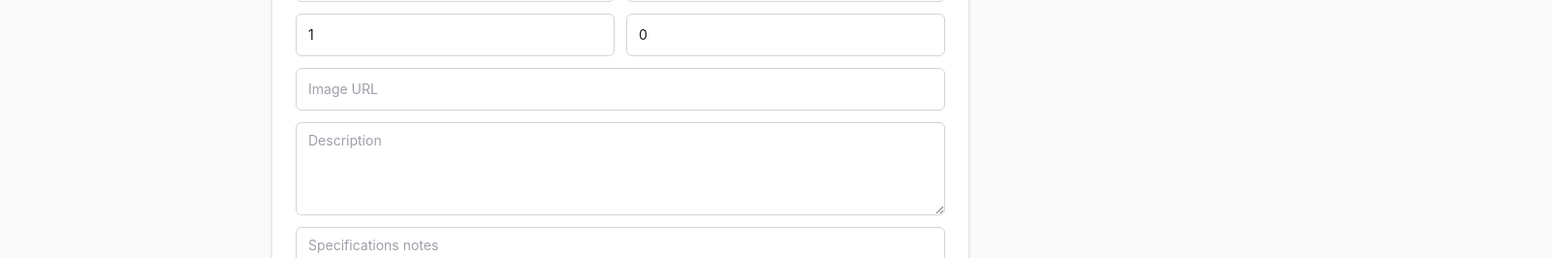
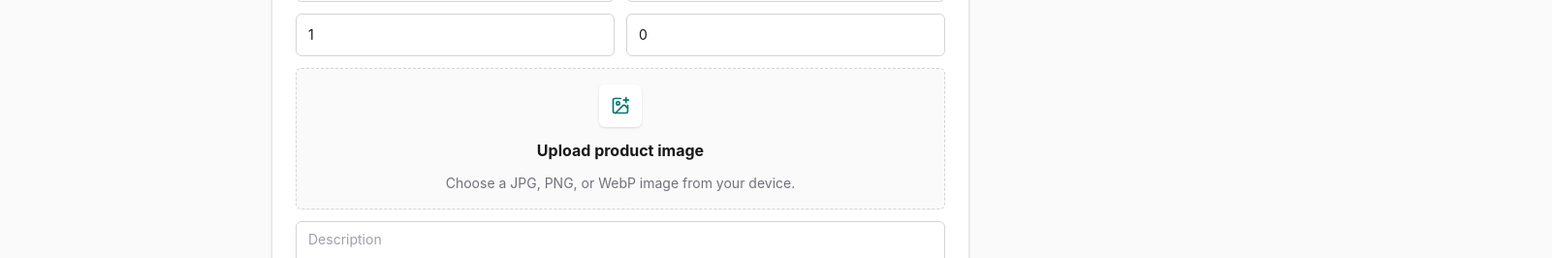
Before and after one commit to pronoyc11/gearup_fast, a Next.js app: page /dashboard/provider/gear/new in a window 1280 px wide. Shown: the part 272-538 px from the top of the page at 97% size, 1601 px wide, since content can reach past the window. Built offline with nearby package versions, Linux system fonts and the light colour scheme; no server answers.

Commit message:
fix:added image upload field

```diff
--- /dev/null
+++ b/features/gear/api/cloudinary.api.ts
@@ -0,0 +1,30 @@
+import { env } from "@/shared/config/env";
+
+type CloudinaryUploadResponse = {
+  secure_url?: string;
+  error?: {
+    message?: string;
+  };
+};
+
+export async function uploadGearImage(file: File) {
+  if (!env.cloudinaryCloudName || !env.cloudinaryUploadPreset) {
+    throw new Error("Image upload is not configured. Please check the Cloudinary settings.");
+  }
+
+  const formData = new FormData();
+  formData.append("file", file);
+  formData.append("upload_preset", env.cloudinaryUploadPreset);
+
+  const response = await fetch(`https://api.cloudinary.com/v1_1/${env.cloudinaryCloudName}/image/upload`, {
+    method: "POST",
+    body: formData,
+  });
+  const payload = (await response.json()) as CloudinaryUploadResponse;
+
+  if (!response.ok || !payload.secure_url) {
+    throw new Error(payload.error?.message ?? "Could not upload the image. Please try another file.");
+  }
+
+  return payload.secure_url;
+}
--- a/features/gear/components/create-gear-form.tsx
+++ b/features/gear/components/create-gear-form.tsx
@@ -1,9 +1,11 @@
 "use client";
 
 import { zodResolver } from "@hookform/resolvers/zod";
-import { PackagePlus } from "lucide-react";
+import { ImagePlus, PackagePlus, UploadCloud } from "lucide-react";
+import Image from "next/image";
 import { useRouter } from "next/navigation";
-import { useForm } from "react-hook-form";
+import { useEffect, useState, type ChangeEvent } from "react";
+import { useForm, useWatch } from "react-hook-form";
 import { Button } from "@/components/ui/button";
 import { Card } from "@/components/ui/card";
 import { Input } from "@/components/ui/input";
@@ -11,6 +13,7 @@ import { Select } from "@/components/ui/select";
 import { Textarea } from "@/components/ui/textarea";
 import { useCategories } from "@/features/category/hooks/use-categories";
 import { useToastStore } from "@/stores/toast.store";
+import { uploadGearImage } from "../api/cloudinary.api";
 import { useCreateGear } from "../hooks/use-create-gear";
 import { gearSchema, type GearFormValues } from "../schemas/gear.schemas";
 
@@ -19,6 +22,8 @@ export function CreateGearForm() {
   const showToast = useToastStore((state) => state.showToast);
   const { data: categories } = useCategories();
   const createGear = useCreateGear();
+  const [isUploadingImage, setIsUploadingImage] = useState(false);
+  const [previewUrl, setPreviewUrl] = useState("");
   const form = useForm<GearFormValues>({
     resolver: zodResolver(gearSchema),
     defaultValues: {
@@ -33,8 +38,64 @@ export function CreateGearForm() {
       specifications: "",
     },
   });
+  const uploadedImageUrl = useWatch({ control: form.control, name: "image" });
+
+  useEffect(() => {
+    return () => {
+      if (previewUrl.startsWith("blob:")) URL.revokeObjectURL(previewUrl);
+    };
+  }, [previewUrl]);
+
+  async function handleImageChange(event: ChangeEvent<HTMLInputElement>) {
+    const file = event.target.files?.[0];
+    if (!file) return;
+
+    if (!file.type.startsWith("image/")) {
+      showToast({ title: "Invalid file", description: "Please choose an image file.", variant: "error" });
+      event.target.value = "";
+      return;
+    }
+
+    if (file.size > 5 * 1024 * 1024) {
+      showToast({ title: "Image is too large", description: "Please choose an image under 5 MB.", variant: "error" });
+      event.target.value = "";
+      return;
+    }
+
+    const localPreviewUrl = URL.createObjectURL(file);
+    setPreviewUrl((current) => {
+      if (current.startsWith("blob:")) URL.revokeObjectURL(current);
+      return localPreviewUrl;
+    });
+    setIsUploadingImage(true);
+    form.clearErrors("image");
+
+    try {
+      const imageUrl = await uploadGearImage(file);
+      form.setValue("image", imageUrl, { shouldDirty: true, shouldValidate: true });
+      setPreviewUrl(imageUrl);
+      showToast({ title: "Image uploaded", description: "The product image is ready.", variant: "success" });
+    } catch (error) {
+      form.setValue("image", "", { shouldDirty: true, shouldValidate: true });
+      form.setError("image", {
+        message: error instanceof Error ? error.message : "Could not upload the image. Please try again.",
+      });
+      showToast({
+        title: "Could not upload image",
+        description: error instanceof Error ? error.message : "Please try another image.",
+        variant: "error",
+      });
+    } finally {
+      setIsUploadingImage(false);
+    }
+  }
 
   async function onSubmit(values: GearFormValues) {
+    if (isUploadingImage) {
+      showToast({ title: "Image still uploading", description: "Please wait for the image upload to finish.", variant: "info" });
+      return;
+    }
+
     try {
       await createGear.mutateAsync({
         ...values,
@@ -59,12 +120,31 @@ export function CreateGearForm() {
           <Select {...form.register("availability")}><option value="AVAILABLE">Available</option><option value="OUT_OF_STOCK">Out of stock</option><option value="MAINTENANCE">Maintenance</option></Select>
           <Input type="number" min={1} placeholder="Price per day" {...form.register("pricePerDay", { valueAsNumber: true })} />
           <Input type="number" min={0} placeholder="Stock" {...form.register("stock", { valueAsNumber: true })} />
-          <Input className="sm:col-span-2" type="url" placeholder="Image URL" {...form.register("image")} />
+          <div className="space-y-3 sm:col-span-2">
+            <label className="grid cursor-pointer gap-3 rounded-md border border-dashed border-zinc-300 bg-zinc-50 p-4 text-center transition hover:border-teal-600 dark:border-zinc-700 dark:bg-zinc-900">
+              <span className="mx-auto flex h-11 w-11 items-center justify-center rounded-md bg-white text-teal-700 shadow-sm dark:bg-zinc-950">
+                {isUploadingImage ? <UploadCloud size={20} /> : <ImagePlus size={20} />}
+              </span>
+              <span className="font-bold">{isUploadingImage ? "Uploading image..." : "Upload product image"}</span>
+              <span className="text-sm text-zinc-500">Choose a JPG, PNG, or WebP image from your device.</span>
+              <Input className="sr-only" type="file" accept="image/*" disabled={isUploadingImage} onChange={handleImageChange} />
+            </label>
+            {previewUrl ? (
+              <div className="relative h-56 overflow-hidden rounded-md border border-zinc-200 bg-white dark:border-zinc-800 dark:bg-zinc-950">
+                <Image src={previewUrl} alt="Product preview" fill unoptimized className="object-cover" />
+              </div>
+            ) : null}
+            {uploadedImageUrl ? (
+              <p className="break-all text-xs font-semibold text-zinc-500">Cloudinary URL: {uploadedImageUrl}</p>
+            ) : null}
+          </div>
           <Textarea className="sm:col-span-2" placeholder="Description" {...form.register("description")} />
           <Textarea className="sm:col-span-2" placeholder="Specifications notes" {...form.register("specifications")} />
         </div>
         <div className="text-sm font-semibold text-red-700">{Object.values(form.formState.errors)[0]?.message ?? createGear.error?.message}</div>
-        <Button className="w-full" disabled={createGear.isPending}>{createGear.isPending ? "Saving..." : "Create Gear"}</Button>
+        <Button className="w-full" disabled={createGear.isPending || isUploadingImage}>
+          {isUploadingImage ? "Uploading image..." : createGear.isPending ? "Saving..." : "Create Gear"}
+        </Button>
       </form>
     </Card>
   );
--- a/shared/config/env.ts
+++ b/shared/config/env.ts
@@ -4,4 +4,6 @@ export const env = {
   apiBaseUrl:
     process.env.NEXT_PUBLIC_API_URL?.replace(/\/$/, "") ??
     "https://gearup-backend-gold.vercel.app",
+  cloudinaryCloudName: process.env.NEXT_PUBLIC_CLOUDINARY_CLOUD_NAME ?? "",
+  cloudinaryUploadPreset: process.env.NEXT_PUBLIC_CLOUDINARY_UPLOAD_PRESET ?? "",
 };
```
